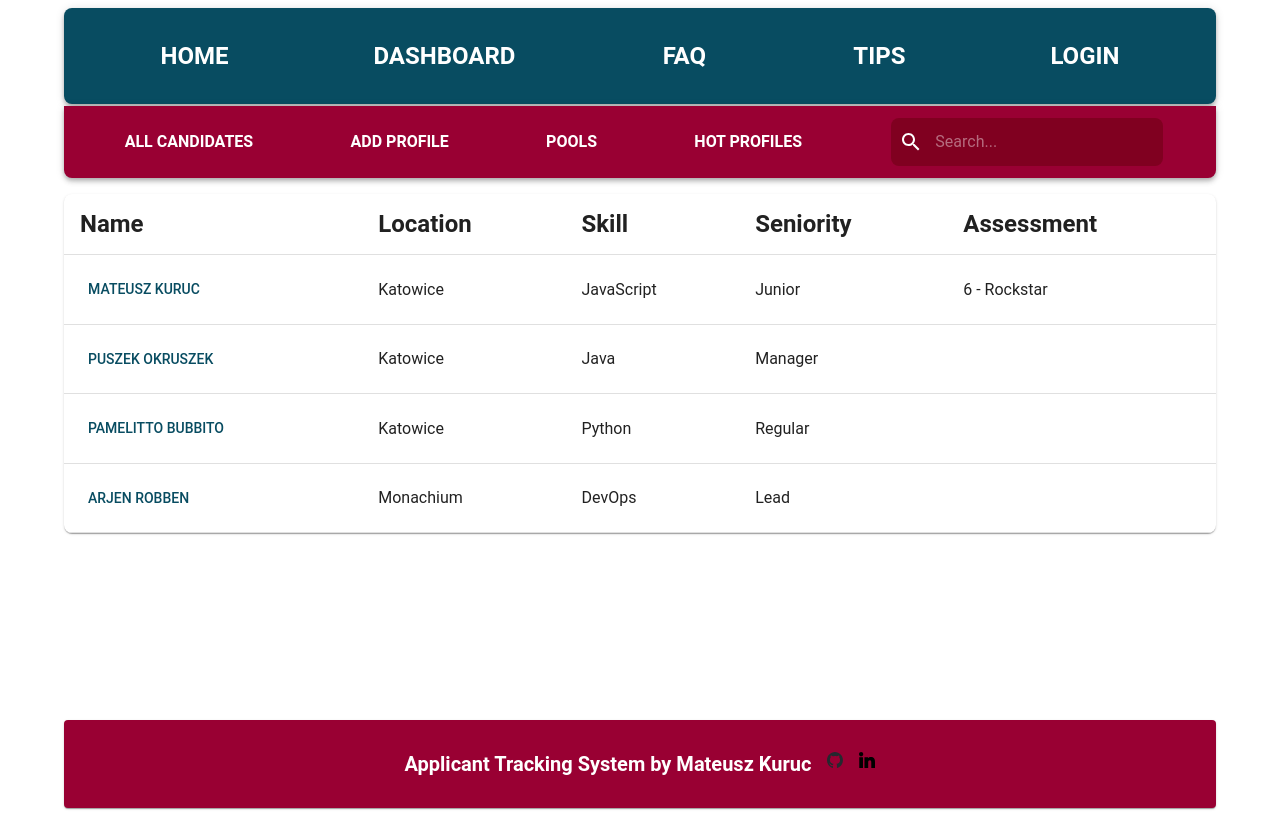
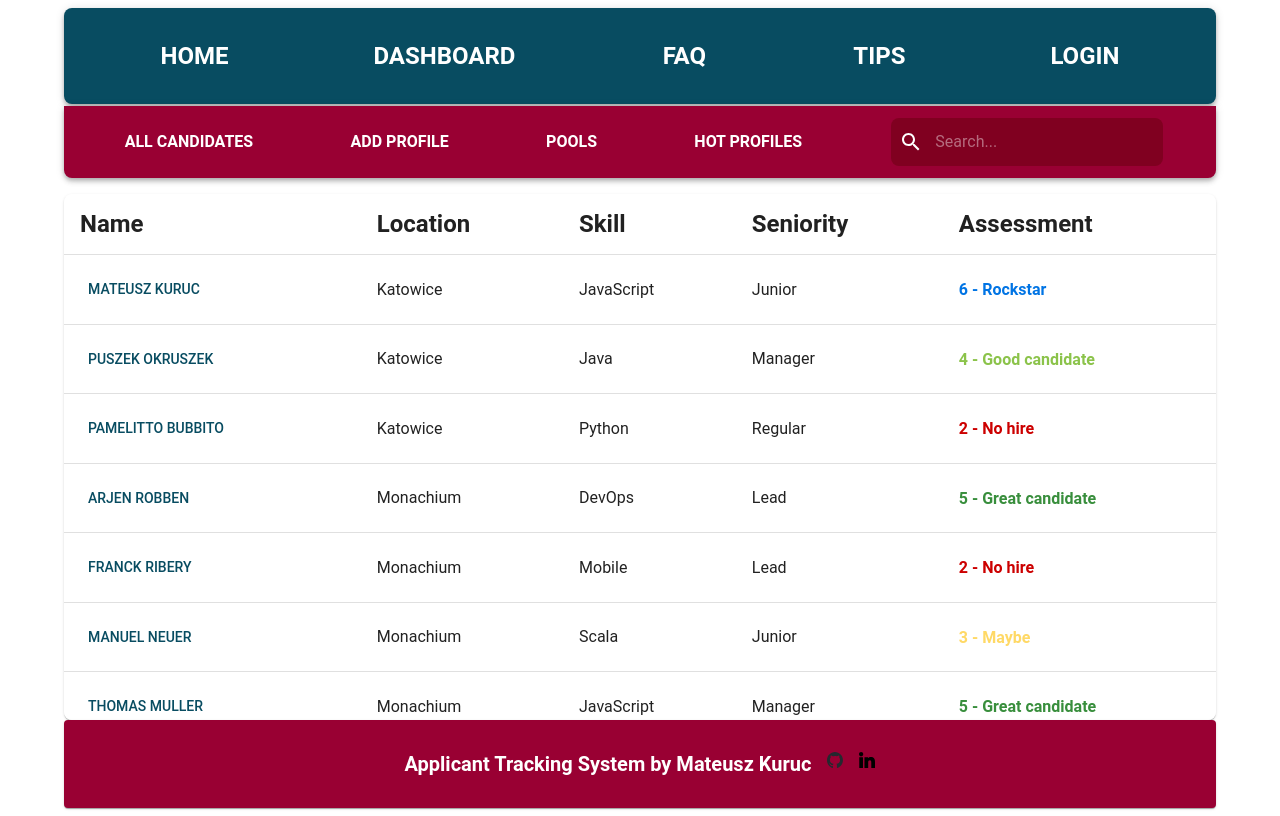
Before and after one commit to MateuszKuruc/ATS-recruitment-app, a React (Create React App) app in the folder ats-frontend/: page /candidates in a window 1280 px wide. Built offline with nearby package versions, Linux system fonts and the light colour scheme.

Commit message:
add switch statement to render assessment in color depending on the grade

```diff
--- a/ats-frontend/src/App.js
+++ b/ats-frontend/src/App.js
@@ -48,6 +48,7 @@ const candidates = [
     skill: "Java",
     seniority: "Manager",
     id: 2,
+    assessment: "4 - Good candidate",
   },
   {
     firstName: "Pamelitto",
@@ -59,6 +60,77 @@ const candidates = [
     skill: "Python",
     seniority: "Regular",
     id: 3,
+    assessment: "2 - No hire",
+  },
+  {
+    firstName: "Arjen",
+    lastName: "Robben",
+    location: "Monachium",
+    firstContact: "2013-06-06",
+    email: "cuttingwinger@gmail.com",
+    phone: "321321321",
+    skill: "DevOps",
+    seniority: "Lead",
+    id: 4,
+    assessment: "5 - Great candidate",
+  },
+  {
+    firstName: "Franck",
+    lastName: "Ribery",
+    location: "Monachium",
+    firstContact: "2008-03-26",
+    email: "scarface@gmail.com",
+    phone: "499499499",
+    skill: "Mobile",
+    seniority: "Lead",
+    id: 4,
+    assessment: "2 - No hire",
+  },
+  {
+    firstName: "Manuel",
+    lastName: "Neuer",
+    location: "Monachium",
+    firstContact: "2011-12-24",
+    email: "sweeperkeeper@gmail.com",
+    phone: "666666666",
+    skill: "Scala",
+    seniority: "Junior",
+    id: 4,
+    assessment: "3 - Maybe",
+  },
+  {
+    firstName: "Thomas",
+    lastName: "Muller",
+    location: "Monachium",
+    firstContact: "2009-01-12",
+    email: "bavarian@gmail.com",
+    phone: "732722111",
+    skill: "JavaScript",
+    seniority: "Manager",
+    id: 4,
+    assessment: "5 - Great candidate",
+  },
+  {
+    firstName: "Arjen",
+    lastName: "Robben",
+    location: "Monachium",
+    firstContact: "2013-06-06",
+    email: "cuttingwinger@gmail.com",
+    phone: "321321321",
+    skill: "DevOps",
+    seniority: "Lead",
+    id: 4,
+  },
+  {
+    firstName: "Arjen",
+    lastName: "Robben",
+    location: "Monachium",
+    firstContact: "2013-06-06",
+    email: "cuttingwinger@gmail.com",
+    phone: "321321321",
+    skill: "DevOps",
+    seniority: "Lead",
+    id: 4,
   },
   {
     firstName: "Arjen",
--- a/ats-frontend/src/components/AllCandidates.js
+++ b/ats-frontend/src/components/AllCandidates.js
@@ -13,6 +13,25 @@ import { Link } from "react-router-dom";
 
 const AllCandidates = ({ candidates }) => {
   console.log(candidates);
+
+  const getColorForAssessment = (assessment) => {
+    switch (assessment) {
+      case "6 - Rockstar":
+        return "#0074e4";
+      case "5 - Great candidate":
+        return "#388e3c";
+      case "4 - Good candidate":
+        return "#8bc34a";
+      case "3 - Maybe":
+        return "#ffd966";
+      case "2 - No hire":
+        return "#cc0000";
+      case "1 - Disqualified":
+        return "#ff0000";
+      default:
+        return null;
+    }
+  };
 
   return (
     <TableContainer
@@ -57,7 +76,12 @@ const AllCandidates = ({ candidates }) => {
                 <Typography variant="body1">{candidate.seniority}</Typography>
               </TableCell>
               <TableCell>
-                <Typography variant="body1">{candidate.assessment}</Typography>
+                <Typography
+                  variant="h6"
+                  style={{ color: getColorForAssessment(candidate.assessment) }}
+                >
+                  {candidate.assessment}
+                </Typography>
               </TableCell>
             </TableRow>
           ))}
```
